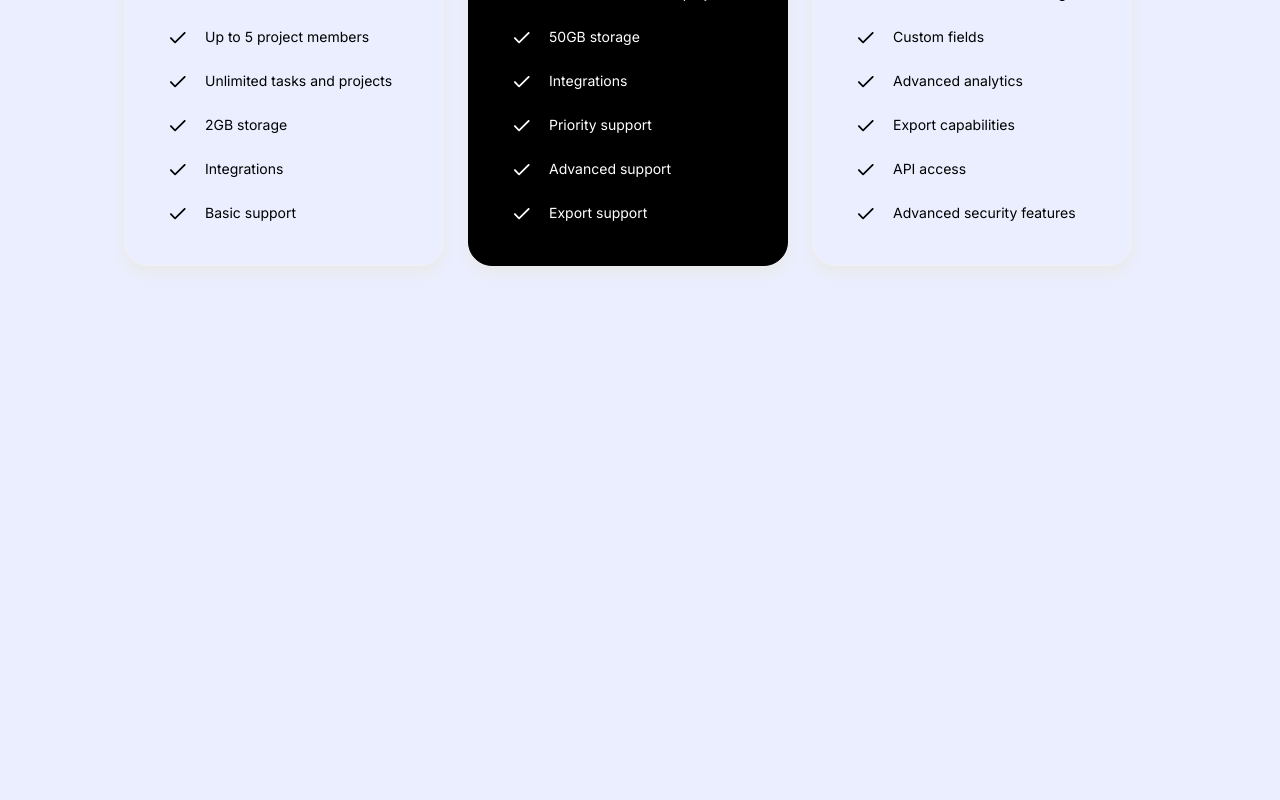
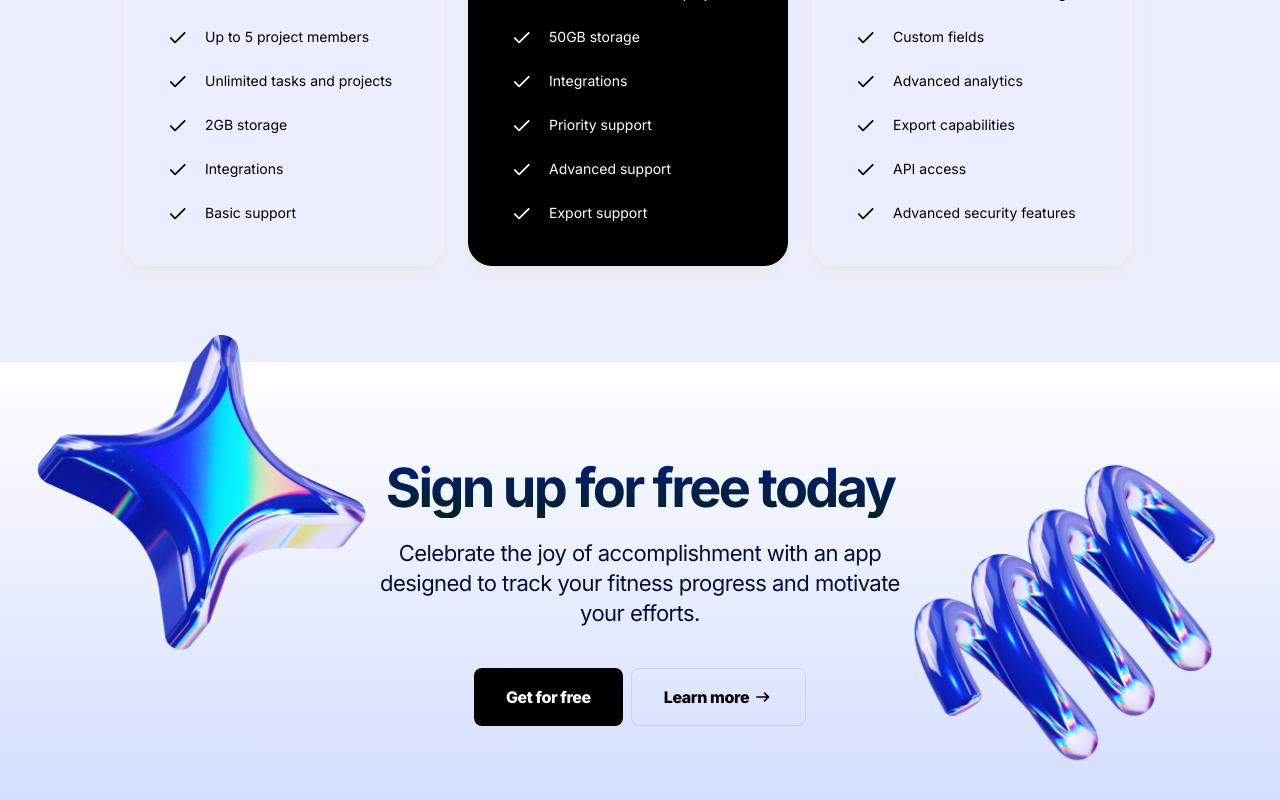
Before and after one commit to fit-sho/fitsho, a Next.js app in the folder trainer-app-frontend/: page / in a window 1280 px wide. Shown: the part 2932-3732 px from the top of the page. Before the commit the page ends 3294 px from the top, so only its background shows below. Built offline with nearby package versions, Linux system fonts and the light colour scheme; a web font is replaced by a local one.

Commit message:
finished cta until animations

```diff
--- a/trainer-app-frontend/src/homeSections/CallToAction.tsx
+++ b/trainer-app-frontend/src/homeSections/CallToAction.tsx
@@ -1,3 +1,39 @@
+import ArrowRight from "@/assets/icons/ArrowRight.svg";
+import StarImage from "@/assets/images/star.png";
+import SpringImage from "@/assets/images/spring.png";
+import Image from "next/image";
+
 export const CallToAction = () => {
-  return null;
+  return (
+    <section className="bg-gradient-to-b from-white to-[#D2DCFF] py-24 overflow-x-clip">
+      <div className="container">
+        <div className="section-heading relative">
+          <h2 className="section-title">Sign up for free today</h2>
+          <p className="section-description mt-5">
+            Celebrate the joy of accomplishment with an app designed to track
+            your fitness progress and motivate your efforts.
+          </p>
+          <Image
+            src={StarImage}
+            alt="Star Image"
+            width={360}
+            className="absolute -left-[350px]  -top-[137px]"
+          />
+          <Image
+            src={SpringImage}
+            alt="Spring Image"
+            width={360}
+            className="absolute -right-[331px] -top-[19px]"
+          />
+        </div>
+        <div className="flex gap-2 mt-10 justify-center">
+          <button className="btn btn-primary">Get for free</button>
+          <button className="btn btn-text gap-1 border border-[#222]/10">
+            <span>Learn more</span>
+            <ArrowRight className="h-5 w-5 fill-black" />
+          </button>
+        </div>
+      </div>
+    </section>
+  );
 };
```
